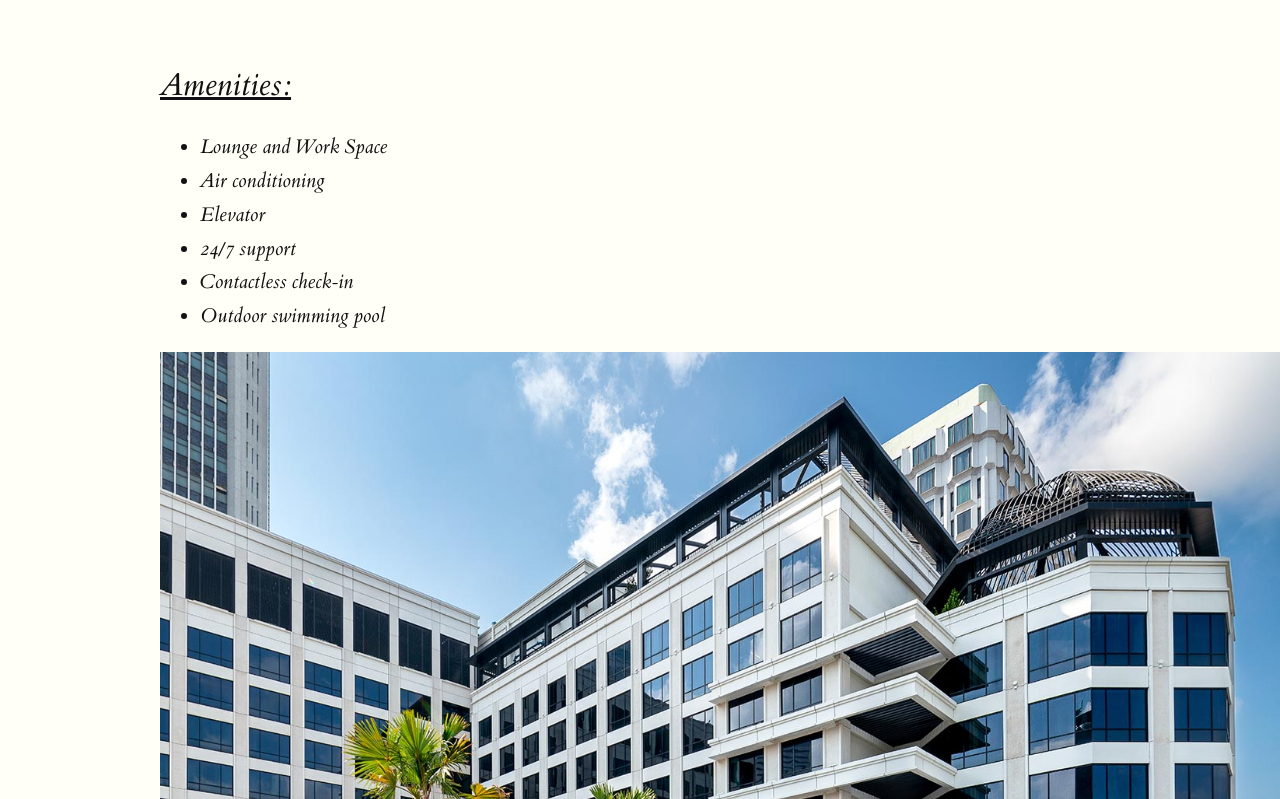
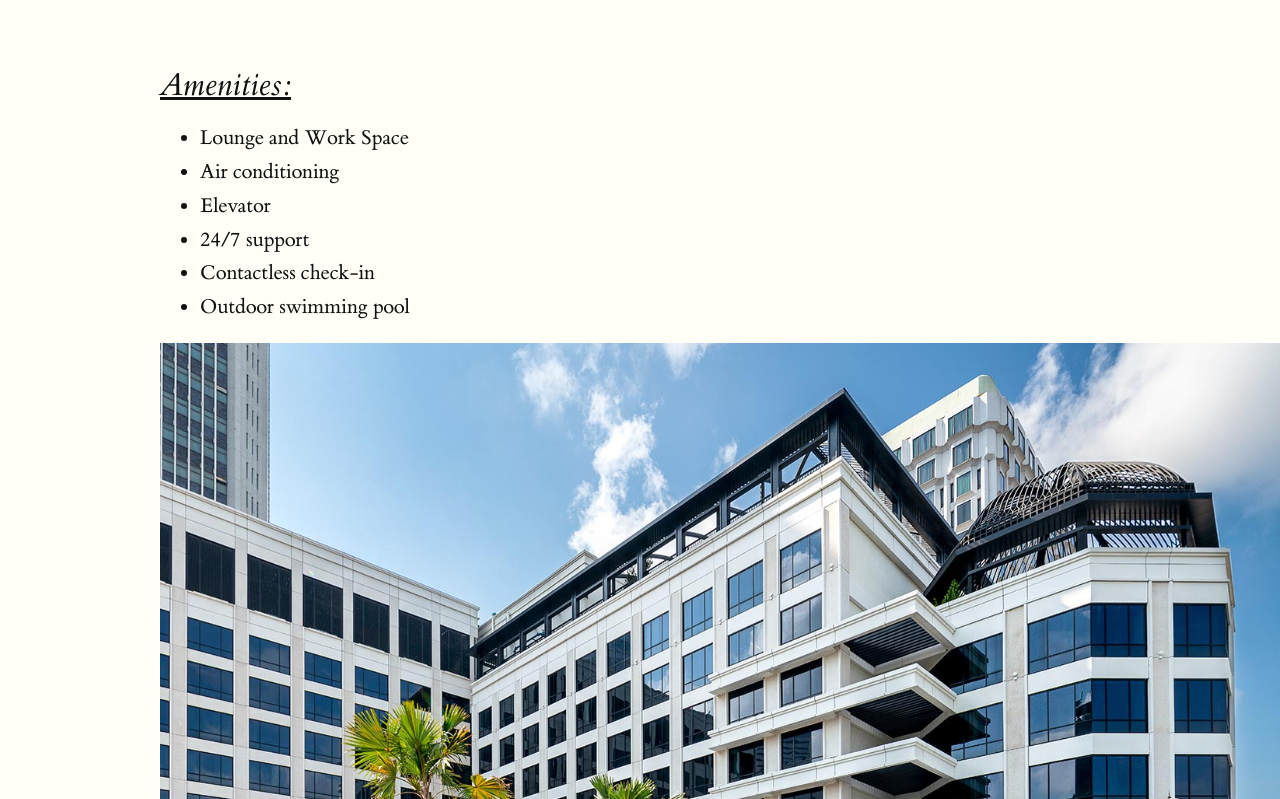
Before and after one commit to procto76/framework-challenge, a plain HTML site: page index.html in a window 1280 px wide. Shown: the part 1001-1800 px from the top of the page. Drawn offline with Linux system fonts and the light colour scheme.

Commit message:
fixed errors

```diff
--- a/index.html
+++ b/index.html
@@ -5,7 +5,7 @@
     <meta name="viewport" content="width=device-width, initial-scale=1.0">
     <meta http-equiv="X-UA-Compatible" content="ie=edge">
     <title>Title</title>
-    <link rel="stylesheet" href="tufte.css"/>
+    <link rel="stylesheet" href="tufte.css">
   </head>
   <body>
 
@@ -52,7 +52,6 @@
       <h2>
         <u>Amenities:</u>
       </h2>
-      <h3>
       <ul>
         <li>Lounge and Work Space</li>
         <li>Air conditioning</li>
@@ -61,7 +60,6 @@
         <li>Contactless check-in</li>
         <li>Outdoor swimming pool</li>
       </ul>
-      </h3>
     </div>
 
 
@@ -73,7 +71,6 @@
       <h2>
         <u>Booking Policies:</u>
       </h2>
-      <h3>
       <ul>
         <li>Check-in is at 4:00 pm, checkout is at 11:00 am</li>
           <ul>
@@ -94,7 +91,6 @@
         </ul>
 
       </ul>
-      </h3>
     </div>
 
   </body>
```
Lines whose indentation alone changed are shown as unchanged.
